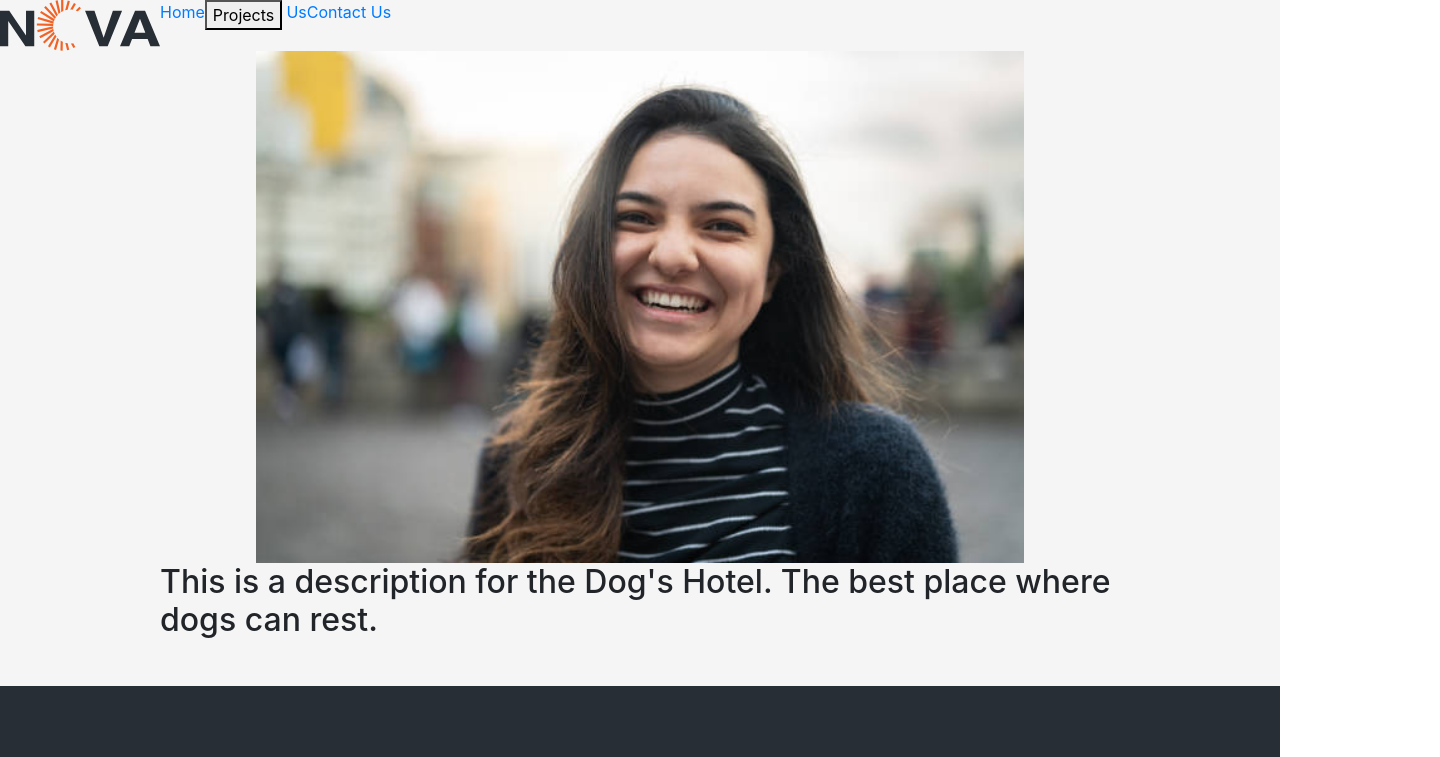
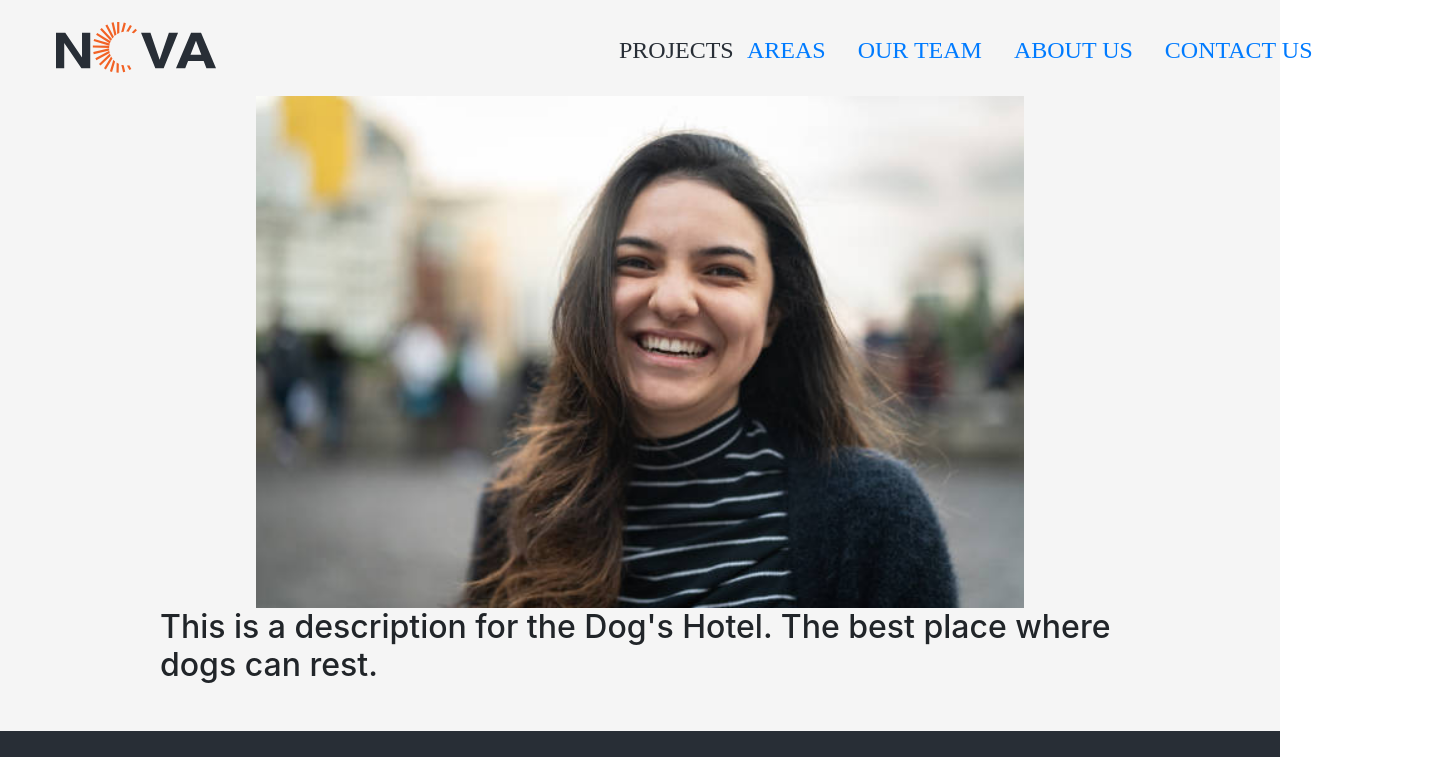
Before and after one commit to simha97/NOVA-hypermedia, a Nuxt app: page / in a window 1280 px wide. Shown: the top 757 px of the page, 1440 px wide, since content can reach past the window. Built offline with nearby package versions, Linux system fonts and the light colour scheme; no server answers.

Commit message:
modified TheHeader

```diff
--- a/components/TheHeader.vue
+++ b/components/TheHeader.vue
@@ -4,24 +4,37 @@
 
 <template>
     <div class="nav-container">
-        <img src="logo.svg" alt="logo nova"/>
-        <div><NuxtLink to="/" >Home</NuxtLink></div>
-        <div>
-            <!--<button @click="toggle">Projects</button>-->
-<div class="dropdown">
-    <div class="dropdown-title"><button @click="toggle">Projects</button></div>
-    <div class="dropdown-sub">
-        <div class="dropdown-option" v-if="active">   <NuxtLink  to="/projects" v-if="active">ALL PROJECT</NuxtLink>  </div>
-        <div class="dropdown-option" v-if="active">   <NuxtLink  to="/main-projects" v-if="active">MAIN PROJECT</NuxtLink>   </div>
+        <div style="margin-left: 56px; margin-top: 22px;">
+            <NuxtLink to="/"><img src="logo.svg" alt="logo nova"></NuxtLink>
+        </div>
+        <div class="nav-bar">
+            <div class="dropdown" style="margin-left: 403px;">
+                <div class="dropdown-title" @click="toggle">PROJECTS
+                    <div class="dropdown-sub" v-if="active">
+                        <div class="dropdown-option" ><NuxtLink  to="/projects" >ALL PROJECT</NuxtLink>  </div>
+                        <div class="dropdown-option" ><NuxtLink  to="/main-projects">MAIN PROJECT</NuxtLink>   </div>
                     </div>
                 </div>
+                <div>
                         <!--<div class="dropdown-menu">
                             <NuxtLink  to="/projects" v-if="active">ALL PROJECT</NuxtLink>
                             <NuxtLink  to="/main-projects" v-if="active">MAIN PROJECT</NuxtLink>
                         </div>-->
                 </div>
-        <div><NuxtLink to="/">About Us</NuxtLink></div>
-        <div><NuxtLink to="/">Contact Us</NuxtLink></div>
+            </div>
+        </div>
+        <div class="nav-bar" style="margin-left: 80px;">
+            <NuxtLink to="/">AREAS</NuxtLink>
+        </div>
+        <div class="nav-bar" style="margin-left: 32px;">
+            <NuxtLink to="/ourTeam">OUR TEAM</NuxtLink>
+        </div>
+        <div class="nav-bar" style="margin-left: 32px;">
+            <NuxtLink to="/">ABOUT US</NuxtLink>
+        </div>
+        <div class="nav-bar" style="margin-left: 32px;">
+            <NuxtLink to="/">CONTACT US</NuxtLink>
+        </div>
     </div>
 
         <!--    <nav>
@@ -77,6 +90,17 @@
 <style>
     .nav-container{
         display: flex;
+        width: 1440px;
+        height: 96px;
+    }
+    .nav-bar{
+        src:url('~/public/font/Myriad\ Pro\ Light.otf');
+        font-family: "Myriad Pro";
+        font: "Myriad Pro" 50px light;
+        color: #282E36;
+        font-size: 24px;
+        margin-top: 32px;
+        text-align: center;
     }
     /*.dropdown-menu{
         position: absolute;
@@ -101,7 +125,8 @@
     }
     .dropdown:hover > .dropdown-sub {
         display: flex;
-}.dropdown:hover > .dropdown-sub  > .dropdown-option:hover{
+    }
+    .dropdown:hover > .dropdown-sub  > .dropdown-option:hover{
         background-color: #abcdef;
     }
 </style>
```
Lines whose indentation alone changed are shown as unchanged.
